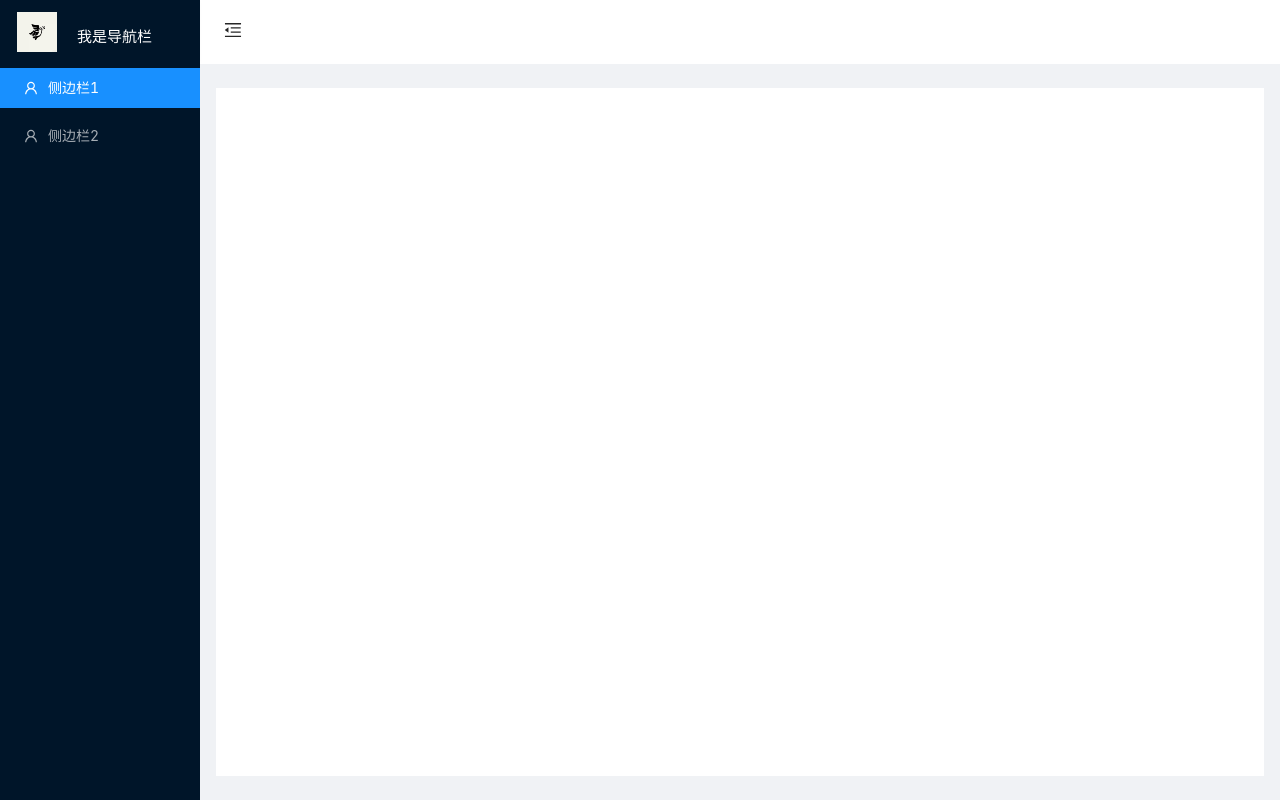
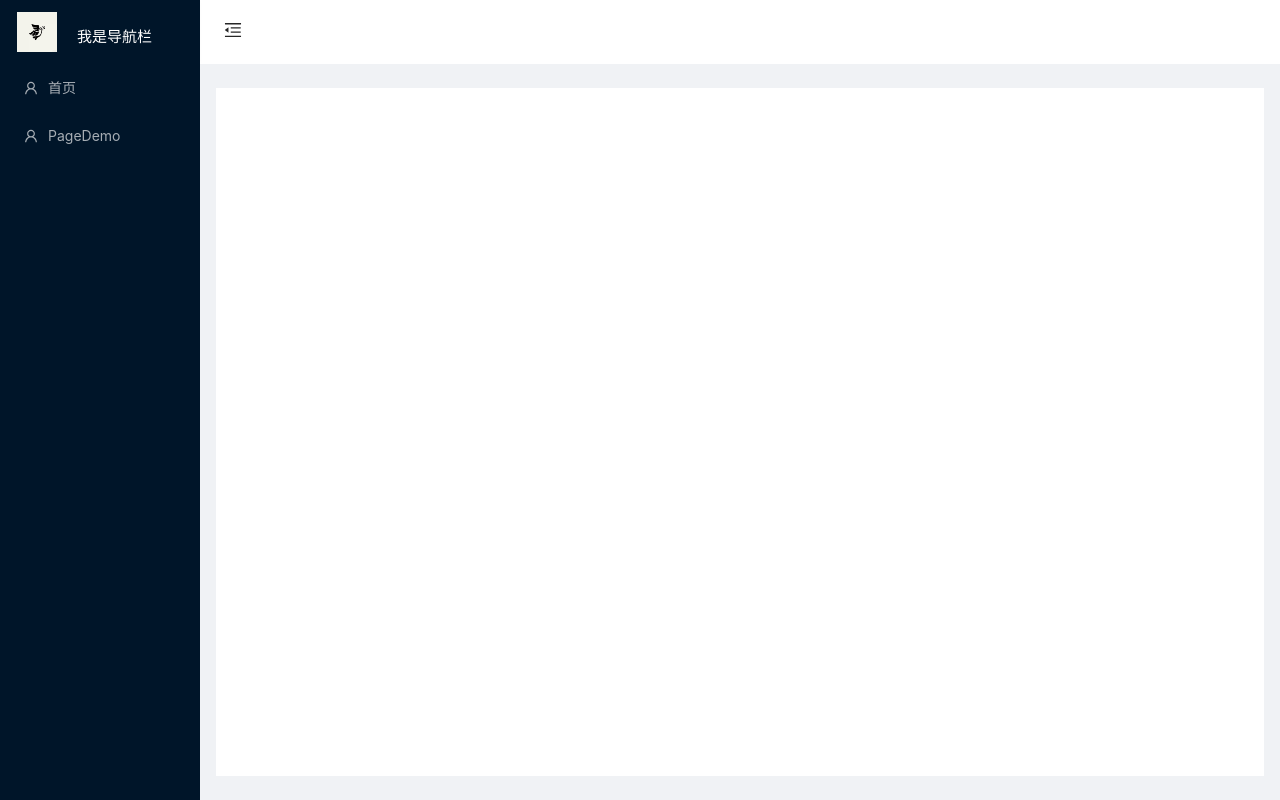
Before and after one commit to 1204456064/component-library, a Vue app: page /#/ in a window 1280 px wide. Built offline with nearby package versions, Linux system fonts and the light colour scheme; what particles.vue3 would draw is missing.

Commit message:
feat: 增加pageDemo

```diff
--- a/src/layout/components/sider.vue
+++ b/src/layout/components/sider.vue
@@ -7,9 +7,10 @@
   >
     <Logo ref="logoRef"></Logo>
     <a-menu v-model:selectedKeys="selectedKeys" theme="dark" mode="inline">
-      <a-menu-item v-for="item in menuList" :key="item.key">
+      <a-menu-item v-for="item in menuList" :key="item.path">
         <user-outlined />
-        <span>{{ item.title }}</span>
+        <!-- <component :is="item.meta!.icon"></component> -->
+        <span>{{ item.meta!.title }}</span>
       </a-menu-item>
     </a-menu>
   </a-layout-sider>
@@ -19,29 +20,12 @@
 import { ref } from "vue";
 import Logo from "./logo.vue";
 import { UserOutlined } from "@ant-design/icons-vue";
-import { useRouter, useRoute } from "vue-router";
-const route = useRouter();
-const useRoutes = useRoute();
+import { menu } from "../../router/menu/menu";
+import { RouteRecordRaw } from "vue-router";
 
-console.log(route);
-console.log(useRoutes);
-
-interface menuItem {
-  title: string;
-  key: string;
-}
-
+console.log(menu);
 // 侧边栏列表
-const menuList = ref<menuItem[]>([
-  {
-    title: "侧边栏1",
-    key: "1",
-  },
-  {
-    title: "侧边栏2",
-    key: "2",
-  },
-]);
+const menuList = ref<RouteRecordRaw[]>(menu);
 
 // 菜单栏的打开与关闭属性
 const collapsed = ref<boolean>(false);
--- a/src/router/base.ts
+++ b/src/router/base.ts
@@ -14,7 +14,7 @@ export const HOME_ROUTE: RouteRecordRaw = {
     component: ()=> import('@/views/home.vue'),
     meta: {
         title: '首页',
-        icon: ''
+        icon: 'user-outlined'
     }
 }
 
--- a/src/router/menu/menu.ts
+++ b/src/router/menu/menu.ts
@@ -1,7 +1,10 @@
+import { RouteRecordRaw } from 'vue-router';
 import { HOME_ROUTE } from '../base'
+import { PAGE_ROUTE } from './page';
 
- const menu = [
-    HOME_ROUTE
+ const menu:Array<RouteRecordRaw> = [
+    HOME_ROUTE,
+    PAGE_ROUTE
 ]
 
   export { menu }
--- /dev/null
+++ b/src/router/menu/page.ts
@@ -0,0 +1,22 @@
+import { RouteRecordRaw } from 'vue-router';
+export const PAGE_ROUTE: RouteRecordRaw = {
+    path: '/page-demo',
+    name: 'page-demo',
+    // component: ()=> import('@/views/index.vue'),
+    redirect:'',
+    meta: {
+        title: 'PageDemo',
+        icon: 'user-outlined'
+    },
+    children: [
+        {
+            path: '/page-demo/page',
+            name: 'page',
+            component: () => import('@/views/page/index.vue'),
+            meta: {
+                icon: 'user-outlined',
+                title: 'Page',
+            }
+        }
+    ]
+}
--- /dev/null
+++ b/src/views/page/index.vue
@@ -0,0 +1,3 @@
+<template>
+  <div>我是page</div>
+</template>
```
